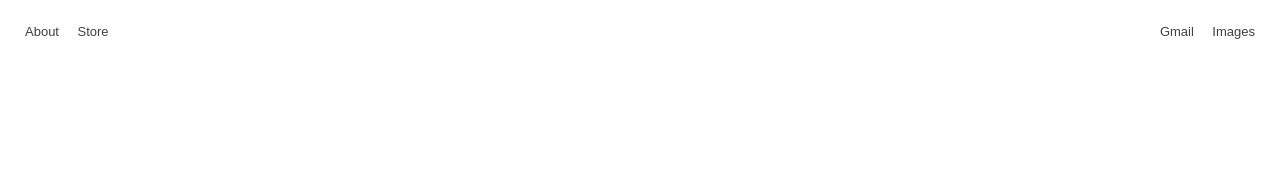
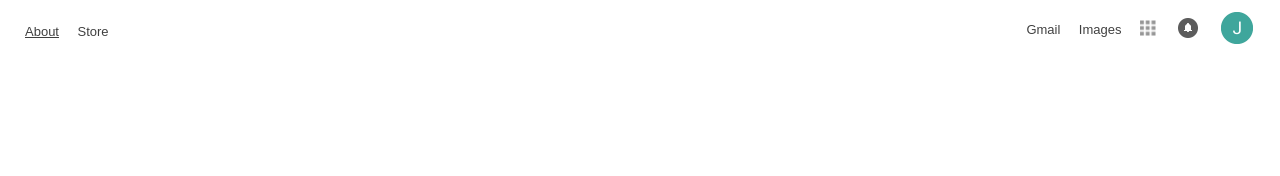
Before and after one commit to jalbrecht353/google-homepage, a plain HTML site: page index.html in a window 1280 px wide. In both pictures the pointer is over the link "About". Shown: the top 176 px of the page. Drawn offline with Linux system fonts and the light colour scheme.

Commit message:
Align navigation bar

```diff
--- a/index.html
+++ b/index.html
@@ -14,9 +14,9 @@
       <ul id="right">
         <li><a href="#">Gmail</a></li>
         <li><a href="#">Images</li>
-        <!-- <li><a href="#"><img src="images/boxes.png" width="16px" height="16px" alt="square of boxes"></a></li>
-        <li><a href="#"><img src="images/bell.png" width="21px" height="21px" alt="google alert bell"></a></li>
-        <li><a href="#"><img src="images/user.png" width="36px" height="36px" alt="google J user"></a></li> -->
+        <li id="boxes"><a href="#"><img src="images/boxes.png" width="16px" height="16px" alt="square of boxes"></a></li>
+        <li><a href="#"><img src="images/bell.png" width="26px" height="26px" alt="google alert bell"></a></li>
+        <li><a href="#"><img src="images/user.png" width="36px" height="36px" alt="google J user"></a></li>
       </ul>
     </nav>
 
--- a/styles/style.css
+++ b/styles/style.css
@@ -15,10 +15,18 @@ nav a {
   opacity: 0.75;
 }
 
+nav a:hover {
+  text-decoration: underline;
+}
+
 nav ul {
   list-style-type: none;
   word-spacing: 14.5px;
   display: inline-block;
+}
+
+nav a #bell:hover {
+  opacity: 1;
 }
 
 nav ul li {
@@ -34,6 +42,7 @@ nav #left {
 
 nav #right {
   float: right;
+  margin-top: -11px;
 }
 
 /* Content starts here */
```
